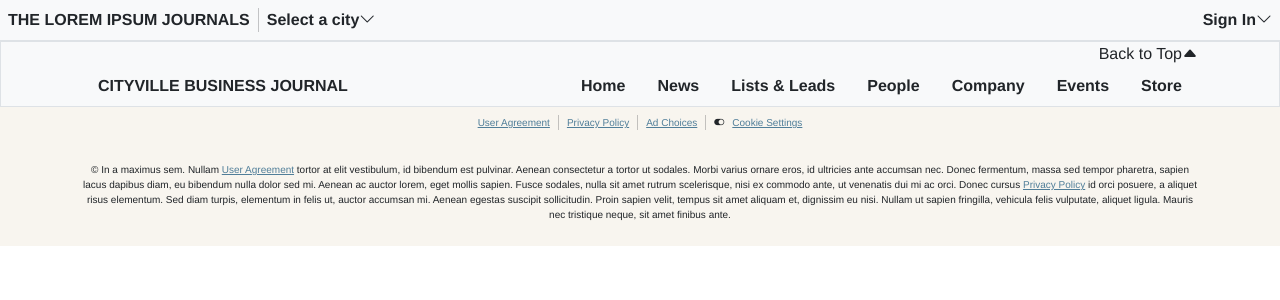
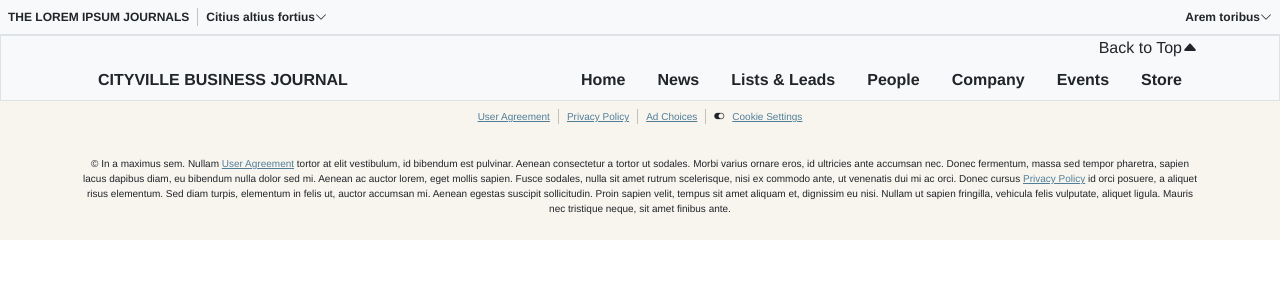
Before and after one commit to Samu902/ppm-frontend-project, a React (Create React App) app: page / in a window 1280 px wide. Shown: the top 300 px of the page. Built offline with nearby package versions, Linux system fonts and the light colour scheme.

Commit message:
suddivisione header

```diff
--- a/src/components/Header.js
+++ b/src/components/Header.js
@@ -1,4 +1,7 @@
 import { useState } from "react";
+import FirstHeader from "./header/FirstHeader";
+import SecondHeader from "./header/SecondHeader";
+import ThirdHeader from "./header/ThirdHeader";
 
 /**
  * Page header
@@ -9,23 +12,9 @@ export default function Header() {
 
     return (
         <header>
-            <nav className="hstack gap-2 p-2 bg-light border-bottom">
-                <div>
-                    <b>THE LOREM IPSUM JOURNALS</b>
-                </div>
-                <div className="vr"></div>
-                <div className="me-auto">
-                    <b>Select a city</b>
-                    <i className="bi bi-chevron-down" role="button" onClick={() => alert("ciao")}></i>
-                </div>
-                <div>
-                    <b>Sign In</b>
-                    <i className="bi bi-chevron-down" role="button" onClick={() => alert("ciao")}></i>
-                </div>
-            </nav>
-            <nav>
-
-            </nav>
+            <FirstHeader />
+            <SecondHeader />
+            <ThirdHeader />
         </header>
     );
     {
--- /dev/null
+++ b/src/components/header/FirstHeader.js
@@ -0,0 +1,21 @@
+/**
+ * Page first header
+ */
+export default function FirstHeader() {
+    return (
+        <nav className="hstack gap-2 p-2 bg-light border-bottom" style={{ fontSize: 12 }}>
+            <div>
+                <b>THE LOREM IPSUM JOURNALS</b>
+            </div>
+            <div className="vr"></div>
+            <div className="me-auto">
+                <b>Citius altius fortius</b>
+                <i className="bi bi-chevron-down" role="button" onClick={() => alert("ciao")}></i>
+            </div>
+            <div>
+                <b>Arem toribus</b>
+                <i className="bi bi-chevron-down" role="button" onClick={() => alert("ciao")}></i>
+            </div>
+        </nav>
+    );
+}
--- /dev/null
+++ b/src/components/header/SecondHeader.js
@@ -0,0 +1,8 @@
+/**
+ * Page second header
+ */
+export default function SecondHeader() {
+    return (
+        <></>
+    );
+}
--- /dev/null
+++ b/src/components/header/ThirdHeader.js
@@ -0,0 +1,8 @@
+/**
+ * Page third header
+ */
+export default function ThirdHeader() {
+    return (
+        <></>
+    );
+}
```
